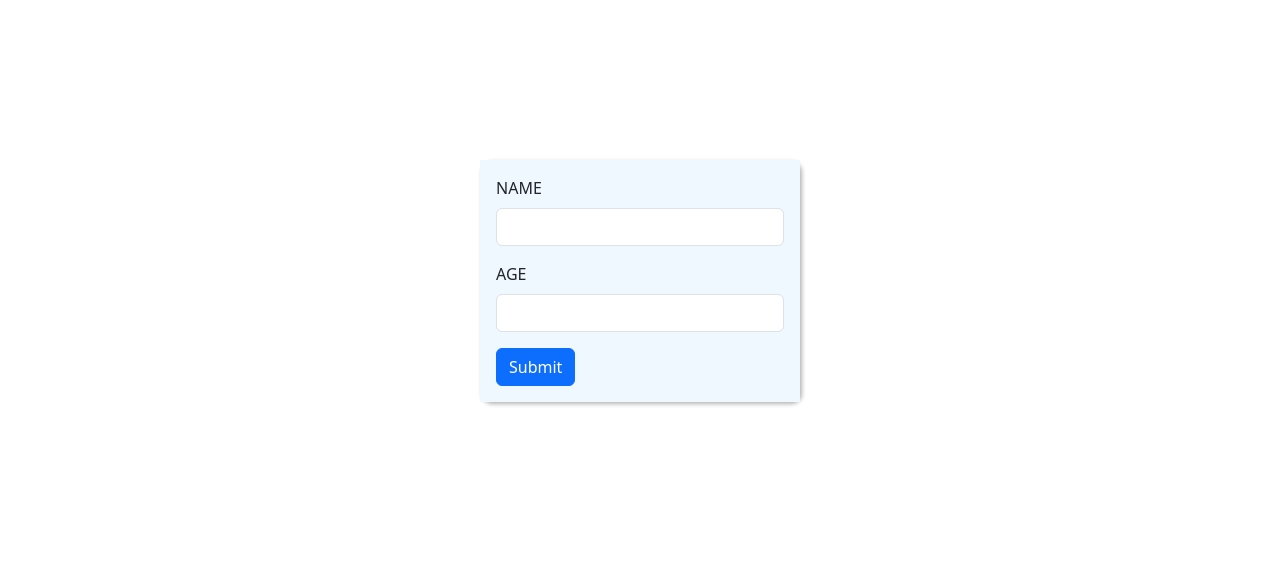
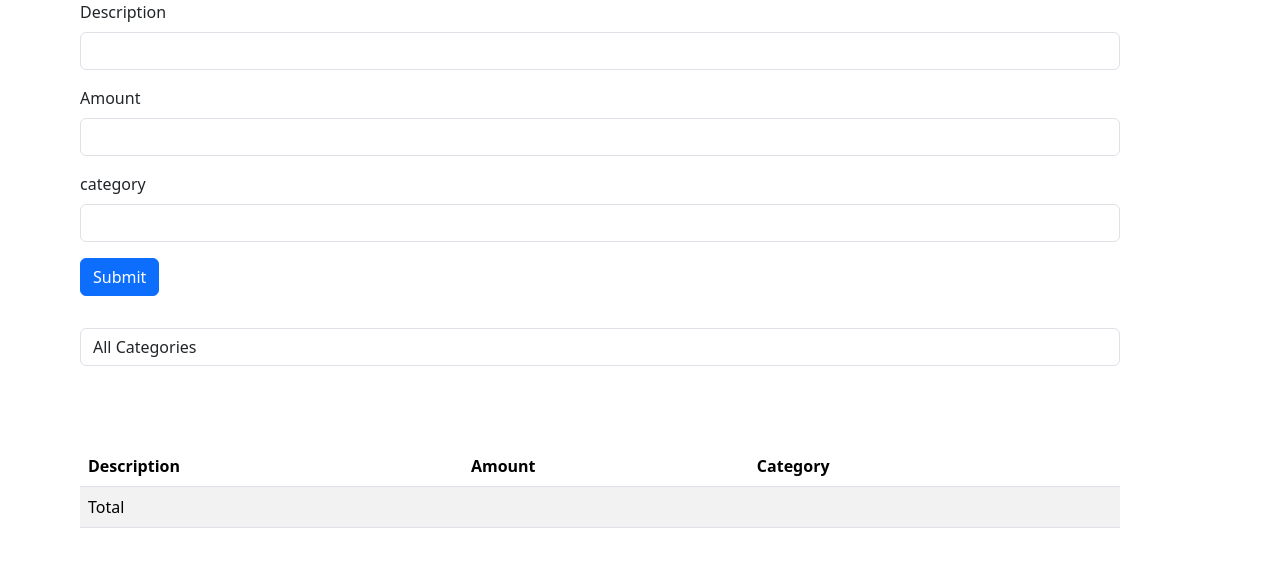
Before and after one commit to abdullahbhattidev/React-Learning, a React (Vite) app: page / in a window 1280 px wide. Shown: the top 566 px of the page. Built offline with nearby package versions, Linux system fonts and the light colour scheme; the HTML template or start-up script is replaced by a standard one.

Commit message:
expense tracker ex

```diff
--- a/src/App.css
+++ b/src/App.css
@@ -8,3 +8,14 @@
     padding: 1rem;
     background-color: aliceblue;
 }
+
+.form-container{
+    margin: 0 10rem 0 5rem;
+}
+
+.filter-select{
+    margin: 2rem 10rem 0 5rem;
+}
+.table {
+    margin-top: 5rem;
+}
--- a/src/App.tsx
+++ b/src/App.tsx
@@ -10,10 +10,14 @@ import Cart from "./cart"
 import Navbar from "./navbar";
 import ExpandableText from "./expandable-text";
 import Form from "./form";
+import ExpenseTracker from "./expense-tracker";
 function App() {
 
   return(
-    <Form/>
+
+    <ExpenseTracker/>
+
+    // <Form/>
   )
   // return(
   //   <>
--- /dev/null
+++ b/src/expense-tracker.tsx
@@ -0,0 +1,99 @@
+import { useState } from "react"
+import { useForm } from "react-hook-form"
+import { object } from "zod"
+
+interface formData{
+    description: string,
+    amount: number,
+    category: string,
+}
+
+function ExpenseTracker(){
+    const {register, handleSubmit, formState: {errors}, reset}=useForm<formData>()
+    const[entry, setentry] = useState<formData[]>([])
+
+
+
+    return(
+        <>
+        <form action="submit" onSubmit={handleSubmit((data) => {
+            console.log(data)
+            setentry(entry => [...entry,data])
+            reset();
+            })}>
+            <div className="form-container">
+                <div className="mb-3">
+                    <label className="form-label" htmlFor="description">Description</label>
+                    <input {...register("description", {minLength: 3, required:true})} className="form-control" id= "description" type="text" />
+                    {(errors.description?.type ==="required" || errors.description?.type ==="minLength") && <p className="text-danger">this field is required and should be atleast 3 characters</p>}
+                </div>
+
+                <div className="mb-3">
+                    <label className="form-label" htmlFor="amount">Amount</label>
+                    <input  {...register("amount", {required:true})} className="form-control" id= "amount" type="number" />
+                    {errors.amount?.type ==="required" && <p className="text-danger">this field is required</p>}
+                </div>
+
+                <div className="mb-3">
+                    <label className="form-label" htmlFor="category">category</label>
+                    <select  {...register("category", {required:true} )} className="form-control custom-select" id="category">
+                        <option selected></option>
+                        <option value="Groceries">Groceries</option>
+                        <option value="Utilities">Utilities</option>
+                        <option value="Entertainment">Entertainment</option>
+                    </select>
+                    {errors.category?.type ==="required" && <p className="text-danger">this field is required</p>}
+
+                </div>
+                <button className="btn btn-primary">Submit</button>
+            </div>
+        </form>
+        <div className="filter-select">
+                    <select   className="form-control custom-select" id="category">
+                                    <option selected>All Categories</option>
+                                    <option value="Groceries">Groceries</option>
+                                    <option value="Utilities">Utilities</option>
+                                    <option value="Entertainment">Entertainment</option>
+                    </select>
+
+                    <table className="table table-striped">
+                        <thead>
+                            <tr>
+                            <th scope="col">Description</th>
+                            <th scope="col">Amount</th>
+                            <th scope="col">Category</th>
+                            <th scope="col"></th>
+                            </tr>
+                        </thead>
+                        <tbody>
+                        {entry.map((e, index)=>
+                            <tr key={index}>
+                                <td>{e?.description}</td>
+                                <td>${e?.amount}</td>
+                                <td>{e?.category}</td>
+                                <td> <button onClick={(row) => setentry(entry.filter(row => row !== e))} className="btn btn-danger">Delete</button></td>
+                            </tr> )}
+
+                            <tr>
+                                <td>Total</td>
+                                <td>
+                                {entry.map(e => e.amount)}
+                                </td>
+                                <td></td>
+                                <td></td>
+
+                            </tr>
+
+
+                        </tbody>
+                    </table>
+        </div>
+
+
+        </>
+
+
+    )
+}
+
+export default ExpenseTracker
```
